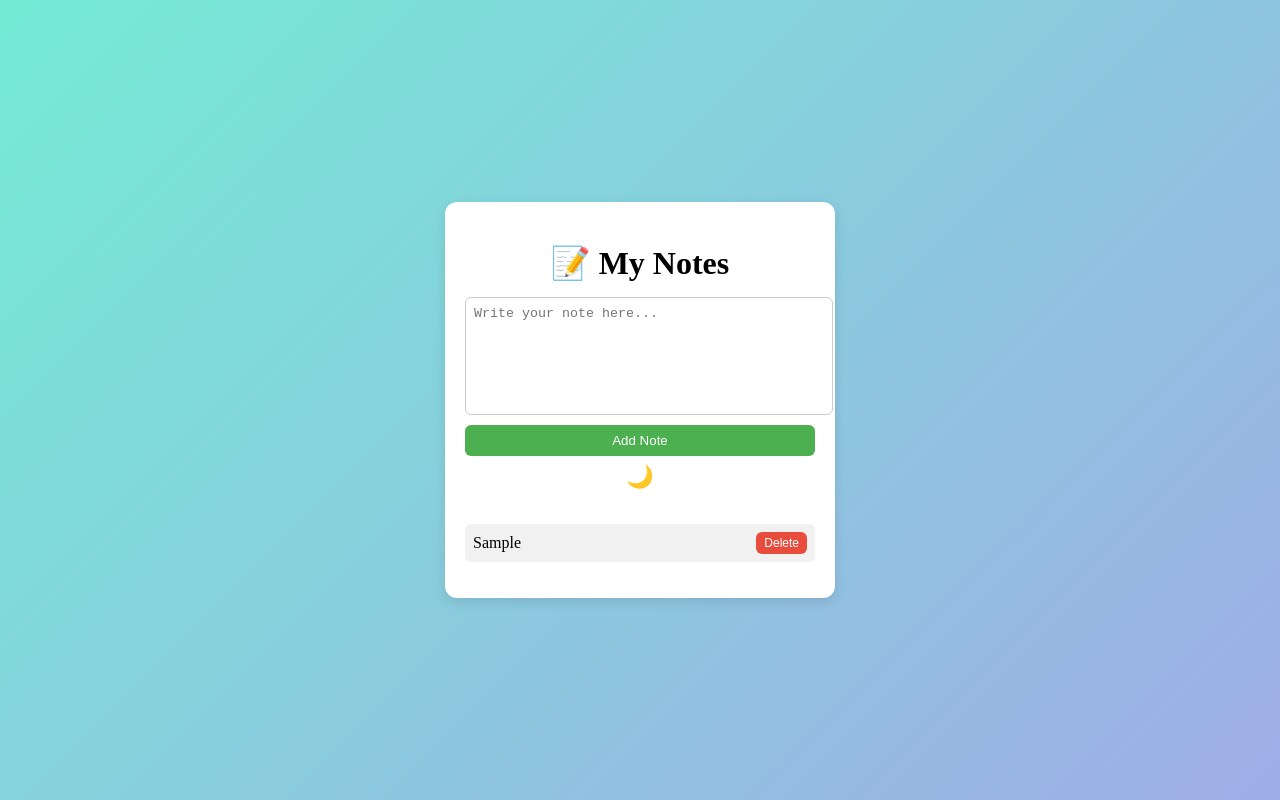
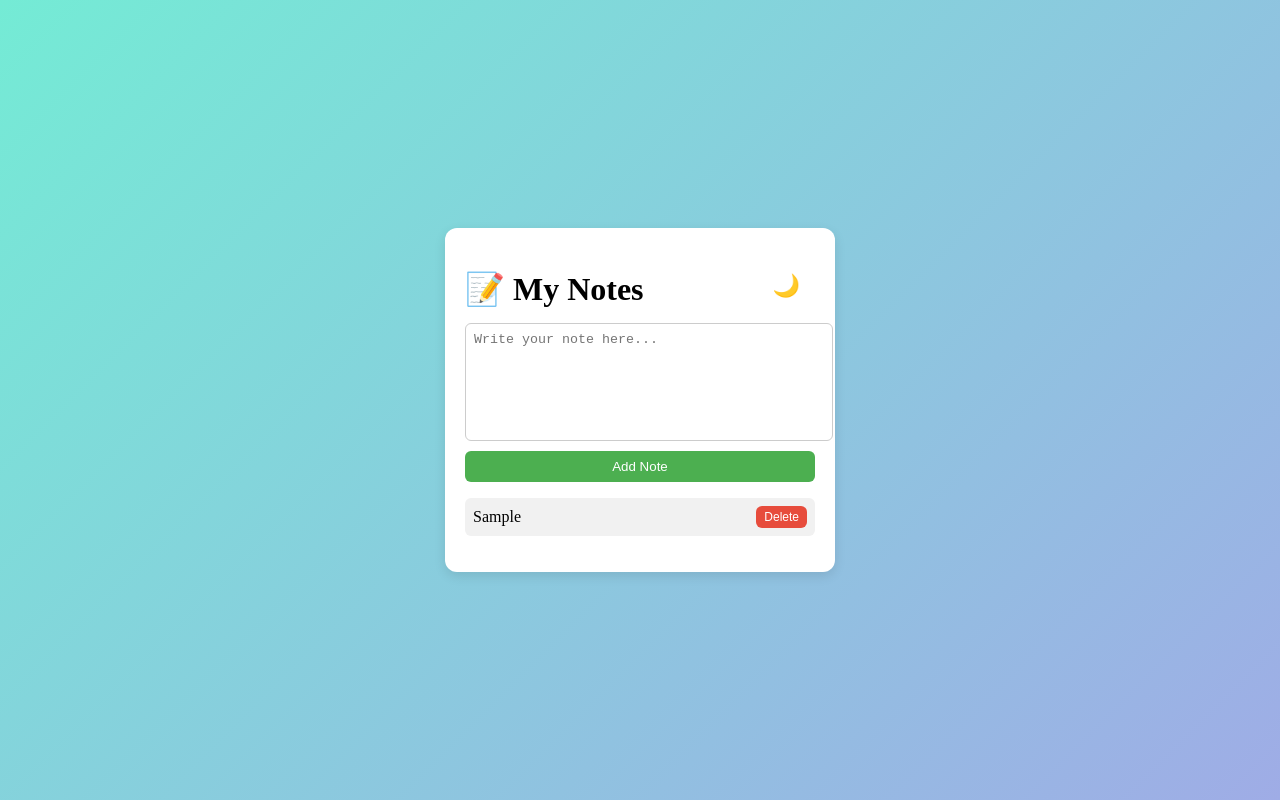
Before and after one commit to Suhas-H-N/notes-app, a plain HTML site: page index.html in a window 1280 px wide. Both pictures are taken after typing "Sample" into the empty fields and a click on the button "Add Note". Drawn offline with Linux system fonts and the light colour scheme.

Commit message:
Update header layout and theme toggle beside title

```diff
--- a/index.html
+++ b/index.html
@@ -9,15 +9,22 @@
 <body>
 
   <div class="container">
-    <h1>📝 My Notes</h1>
 
+    <!-- Header with title + theme toggle -->
+    <div class="header">
+      <h1>📝 My Notes</h1>
+      <button id="themeToggle" onclick="toggleTheme()">🌙</button>
+    </div>
+
+    <!-- Note input area -->
     <div class="note-input">
-  <textarea id="noteText" placeholder="Write your note here..."></textarea>
-  <button onclick="addNote()">Add Note</button>
-  </div>
-  <button id="themeToggle" onclick="toggleTheme()">🌙</button>
+      <textarea id="noteText" placeholder="Write your note here..."></textarea>
+      <button onclick="addNote()">Add Note</button>
+    </div>
 
+    <!-- Notes list -->
     <ul id="notesList" class="notes-list"></ul>
+
   </div>
 
   <script src="script.js"></script>
--- a/script.js
+++ b/script.js
@@ -1,27 +1,6 @@
-function addNote() {
-  const noteText = document.getElementById("noteText").value;
-
-  if (noteText === "") return;
-
-  const li = document.createElement("li");
-  li.textContent = noteText;
-
-  const deleteBtn = document.createElement("button");
-  deleteBtn.textContent = "Delete";
-
-  deleteBtn.onclick = function () {
-    li.remove();
-  };
-
-  li.appendChild(deleteBtn);
-  document.getElementById("notesList").appendChild(li);
-
-  document.getElementById("noteText").value = "";
-}
-
-// Load saved theme on start
+// Load notes + theme on page start
 window.onload = function () {
-  showNotes();
+  loadNotes();
 
   const savedTheme = localStorage.getItem("theme");
   if (savedTheme === "dark") {
@@ -30,7 +9,48 @@ window.onload = function () {
   }
 };
 
-// Toggle theme when icon clicked
+// Add note (frontend only)
+function addNote() {
+  const noteText = document.getElementById("noteText").value.trim();
+  if (noteText === "") return;
+
+  let notes = JSON.parse(localStorage.getItem("notes")) || [];
+  notes.push(noteText);
+  localStorage.setItem("notes", JSON.stringify(notes));
+
+  document.getElementById("noteText").value = "";
+  loadNotes();
+}
+
+// Load notes from localStorage
+function loadNotes() {
+  const notesList = document.getElementById("notesList");
+  notesList.innerHTML = "";
+
+  let notes = JSON.parse(localStorage.getItem("notes")) || [];
+
+  notes.forEach((note, index) => {
+    const li = document.createElement("li");
+    li.textContent = note;
+
+    const delBtn = document.createElement("button");
+    delBtn.textContent = "Delete";
+    delBtn.onclick = () => deleteNote(index);
+
+    li.appendChild(delBtn);
+    notesList.appendChild(li);
+  });
+}
+
+// Delete note
+function deleteNote(index) {
+  let notes = JSON.parse(localStorage.getItem("notes")) || [];
+  notes.splice(index, 1);
+  localStorage.setItem("notes", JSON.stringify(notes));
+  loadNotes();
+}
+
+// Theme toggle
 function toggleTheme() {
   const isDark = document.body.classList.toggle("dark");
   const btn = document.getElementById("themeToggle");
--- a/style.css
+++ b/style.css
@@ -57,13 +57,19 @@ button:hover {
   background-color: #45a049;
 }
 
+.header {
+  display: flex;
+  justify-content: space-between;
+  align-items: center;
+}
+
 #themeToggle {
   background: transparent;
   border: none;
   font-size: 22px;
   cursor: pointer;
-  margin-bottom: 10px;
 }
+
 
 body.dark {
   background: #121212;
```
